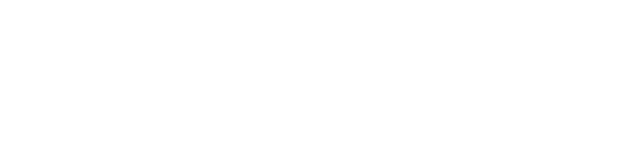
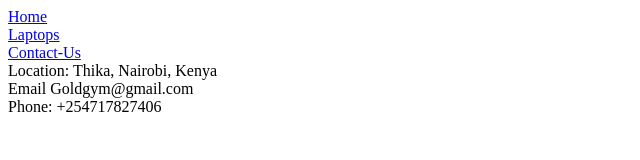
Before and after one commit to Tiffany-Mwikali-git/Gym__App, a plain HTML site: page index.html in a window 1280 px wide. Shown: the whole page, without its empty margins (0-640 px from the left). Drawn offline with Linux system fonts and the light colour scheme.

Commit message:
structured html

```diff
--- a/index.html
+++ b/index.html
@@ -3,9 +3,26 @@
  <head>
     <meta charset="UTF-8">
     <meta name="viewport" content="width=device-width, initial-scale=1.0">
-    <title>Document</title>
+    <title>Gold gym app</title>
+    <link rel="stylesheet" href="css/styles.css">
  </head>
  <body>
+     <nav class="navigation">
+        <div>
+            <a href="#home">Home</a>
+        </div>
+        <div>
+            <a href="#laptops">Laptops</a>
+        </div>
+        <div>
+            <a href="#contact">Contact-Us</a>
+        </div>
+   </nav>
 
  </body>
+ <footer>
+    <div>Location: Thika, Nairobi, Kenya</div>
+    <div>Email Goldgym@gmail.com</div>
+    <div>Phone: +254717827406</div>
+ </footer>
  </html>
```
